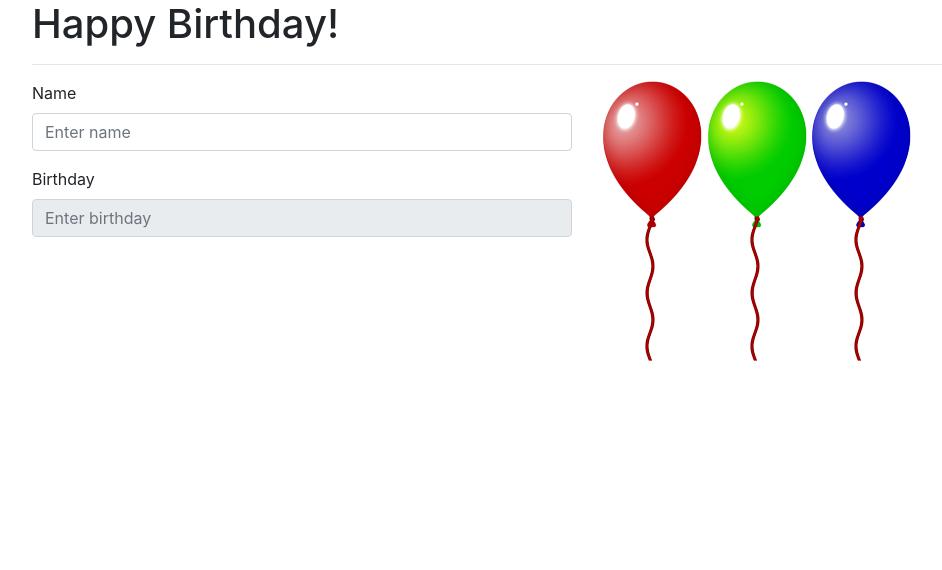
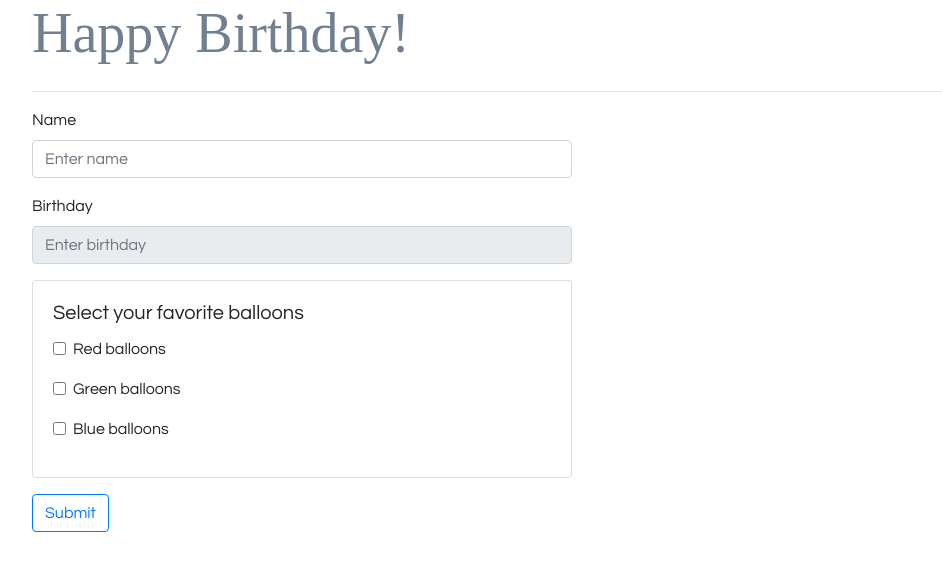
Before and after one commit to VossJohnathan/Northwind-Client-Spring2024, a plain HTML site: page balloons.html in a window 1280 px wide. Shown: the whole page, without its empty margins (53-995 px from the left). Drawn offline with nearby package versions, Linux system fonts and the light colour scheme; a web font is replaced by a local one.

Commit message:
Post Week 3 Class

```diff
--- a/balloons.html
+++ b/balloons.html
@@ -9,11 +9,34 @@
     <!-- pickadate -->
     <link rel="stylesheet" href="default.css" />
     <link rel="stylesheet" href="default.date.css" />
+    <!-- google font -->
+    <style>
+        @import url('https://fonts.googleapis.com/css2?family=Londrina+Shadow&family=Questrial&display=swap');
+    </style>
+    <!-- animate css -->
+    <link rel="stylesheet" href="https://cdnjs.cloudflare.com/ajax/libs/animate.css/4.1.1/animate.min.css" />
+    <!-- custom css -->
+    <style>
+        h1 {
+            font-family: 'Londrina Shadow';
+            color: slategray;
+            font-size: 3.5em;
+        }
+        h1.animate__animated {
+            display: inline-block;
+        }
+        body {
+            font-family: 'Questrial';
+        }
+        .ball {
+            visibility: hidden;
+        }
+    </style>
 </head>
 <body>
      <!-- content -->
      <div class="container">
-        <h1>Happy Birthday!</h1><hr />
+        <h1 class="animate__animated animate__heartBeat">Happy Birthday!</h1><hr />
         <form role="form">
             <div class="row">
                 <div class="col-sm">
@@ -25,6 +48,24 @@
                         <label for="birthday">Birthday</label>
                         <input type="text" class="form-control" id="birthday" placeholder="Enter birthday" />
                     </div>
+                    <div class="card">
+                        <div class="card-body">
+                            <h5 class="card-title">Select your favorite balloons</h5>
+                            <div class="form-group form-check">
+                                <input type="checkbox" class="form-check-input" id="red">
+                                <label class="form-check-label" for="red">Red balloons</label>
+                            </div>
+                            <div class="form-group form-check">
+                                <input type="checkbox" class="form-check-input" id="green">
+                                <label class="form-check-label" for="green">Green balloons</label>
+                            </div>
+                            <div class="form-group form-check">
+                                <input type="checkbox" class="form-check-input" id="blue">
+                                <label class="form-check-label" for="blue">Blue balloons</label>
+                            </div>
+                        </div>
+                    </div>
+                    <button type="button" class="btn btn-outline-primary mt-3" id="submit">Submit</button>
                 </div>
                 <div class="col-sm">
                     <img src="media/red.png" class="ball" alt="red balloon" id="redImg" />
--- a/balloons.js
+++ b/balloons.js
@@ -1,3 +1,16 @@
 $(function(){
     $('#birthday').pickadate({ format: 'mmmm, d' });
+    // uncheck all checkboxes (FireFox)
+    $('.form-check-input').each(function () {
+        $(this).prop('checked', false);
+    });
+    // event listener for check/uncheck
+    $('.form-check-input').on('change', function () {
+        // make the image visible
+        $('#' + this.id + 'Img').css('visibility', 'visible')
+        // animate balloon in/out based on checkbox
+        $(this).is(':checked') ?
+         $('#' + this.id + 'Img').removeClass().addClass('animate__animated animate__bounceInDown') :
+         $('#' + this.id + 'Img').addClass('animate__animated animate__bounceOutUp');
+    });
 });
```
